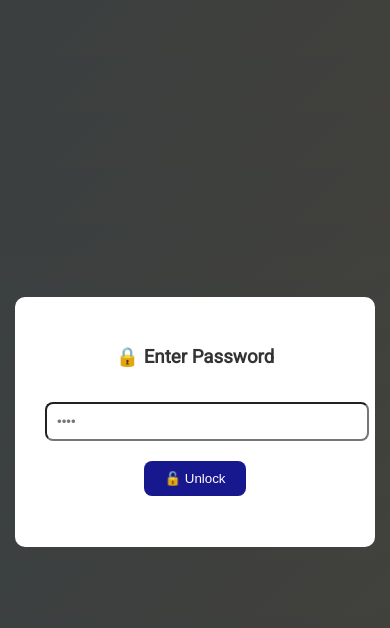
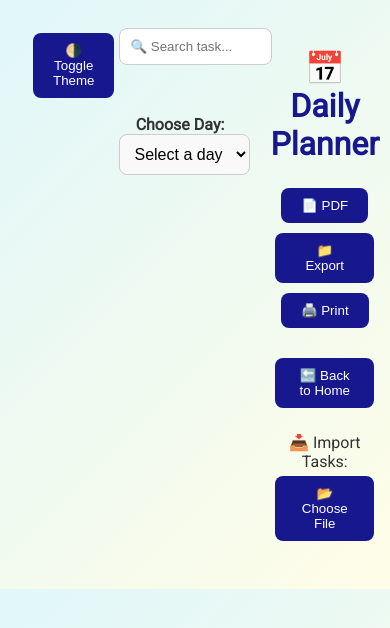
Before and after one commit to Azzni96/to-do-list, a plain HTML site: page planner.html in a window 390 px wide. Shown: the top 628 px of the page. Drawn offline with nearby package versions, Linux system fonts and the light colour scheme.

Commit message:
Refactor Daily Planner layout with responsive design and enhance day selection functionality

```diff
--- a/planner.html
+++ b/planner.html
@@ -173,40 +173,33 @@
       background-color: #333;
       box-shadow: 0 2px 8px rgba(255, 255, 255, 0.1);
     }
+    .container {
+      display: flex;
+      justify-content: space-between;
+    }
+    .left-panel {
+      flex: 1;
+      padding-right: 20px;
+    }
+    .right-panel {
+      flex: 2;
+
+    }
   </style>
 </head>
 <body>
-  <div id="lock-screen" style="position:fixed; top:0; left:0; width:100%; height:100%; background:#121212cc; display:flex; align-items:center; justify-content:center; z-index:9999;">
-    <div style="background:white; padding:30px; border-radius:10px; text-align:center; max-width:300px; width:100%;">
-      <h3>🔒 Enter Password</h3>
-      <input type="password" id="unlock-password" placeholder="••••" style="padding:10px; width:100%; margin:15px 0; border-radius:8px;" />
-      <button onclick="checkPassword()" class="btn">🔓 Unlock</button>
-      <p id="error-msg" style="color:red; margin-top:10px;"></p>
+  <div id="mainContent">
+    <div class="container">
+        <div>
+            <button onclick="toggleTheme()">🌗 Toggle Theme</button>
         </div>
-  </div>
-  <div id="mainContent" style="display:none;">
-    <h1>📅 Daily Planner</h1>
-    <div class="controls">
-      <button onclick="window.location.href='index.html'">🔙 Back to Home</button>
-    </div>
+      <div class="left-panel">
+
         <input type="text" id="search" placeholder="🔍 Search task..." oninput="searchTasks()" style="width:100%;padding:10px;margin-bottom:20px;border-radius:8px;border:1px solid #ccc;">
-
-    <div class="controls">
-      <button onclick="exportPDF()">📄 PDF</button>
-      <button onclick="exportTasks()">📁 Export</button>
-      <button onclick="toggleTheme()">🌗 Toggle Theme</button>
-      <button onclick="window.location.href='index.html'">🔙 Back to Home</button>
-      <button onclick="printPlanner()">🖨️ Print</button>
-    </div>
-    <div class="file-upload">
-      <label for="importFile">📥 Import Tasks:</label>
-      <input type="file" id="importFile" accept=".txt" style="display:none;" onchange="confirmImport()" />
-      <button onclick="document.getElementById('importFile').click()">📂 Choose File</button>
-    </div>
-    <div id="taskStats"></div>
         <div class="day-selector">
           <label for="daySelector">Choose Day:</label>
-        <select id="daySelector" onchange="loadSelectedDay()">
+          <select id="daySelector" onchange="showDayConfirmation()">
+            <option value="">Select a day</option>
             <option value="Monday">Monday</option>
             <option value="Tuesday">Tuesday</option>
             <option value="Wednesday">Wednesday</option>
@@ -215,8 +208,31 @@
             <option value="Saturday">Saturday</option>
             <option value="Sunday">Sunday</option>
           </select>
+          <div id="dayConfirmation" style="display:none; margin-top: 10px;">
+            <button onclick="confirmDaySelection()">OK</button>
+            <button onclick="cancelDaySelection()">Cancel</button>
+          </div>
         </div>
         <div class="planner" id="planner"></div>
+      </div>
+      <div class="right-panel">
+        <h1>📅 Daily Planner</h1>
+        <div class="controls">
+          <button onclick="exportPDF()">📄 PDF</button>
+          <button onclick="exportTasks()">📁 Export</button>
+          <button onclick="printPlanner()">🖨️ Print</button>
+        </div>
+        <div class="controls">
+            <button onclick="window.location.href='index.html'">🔙 Back to Home</button>
+        </div>
+        <div class="file-upload">
+          <label for="importFile">📥 Import Tasks:</label>
+          <input type="file" id="importFile" accept=".txt" style="display:none;" onchange="confirmImport()" />
+          <button onclick="document.getElementById('importFile').click()">📂 Choose File</button>
+        </div>
+        <div id="taskStats"></div>
+      </div>
+    </div>
   </div>
 
   <script>
@@ -360,26 +376,6 @@
   reader.readAsText(file);
 }
 
-    function checkPassword() {
-      const input = document.getElementById("unlock-password").value;
-      const correctPassword = "planner2024"; // Use the same password as the notes page if needed
-
-      if (input === correctPassword) {
-        document.getElementById("lock-screen").style.display = "none";
-        document.getElementById("mainContent").style.display = "block";
-        if (localStorage.getItem("plannerTheme") === "dark") {
-          document.body.classList.add("dark");
-        }
-        createPlanner();
-      } else {
-        document.getElementById("error-msg").textContent = "❌ Wrong password!";
-      }
-    }
-
-    function cancelPassword() {
-      document.getElementById("password").value = "";
-    }
-
     function confirmImport() {
       const file = document.getElementById("importFile").files[0];
       if (file && confirm("Are you sure you want to import tasks from this file?")) {
@@ -416,6 +412,20 @@
         }
       });
     }, 60000);
+
+    function showDayConfirmation() {
+      document.getElementById("dayConfirmation").style.display = "block";
+    }
+
+    function confirmDaySelection() {
+      loadSelectedDay();
+      document.getElementById("dayConfirmation").style.display = "none";
+    }
+
+    function cancelDaySelection() {
+      document.getElementById("daySelector").value = ""; // Reset selection
+      document.getElementById("dayConfirmation").style.display = "none";
+    }
   </script>
 </body>
 </html>
```
Also changed, not shown: note.html (+3 -36 lines). Lines whose indentation alone changed are shown as unchanged.
